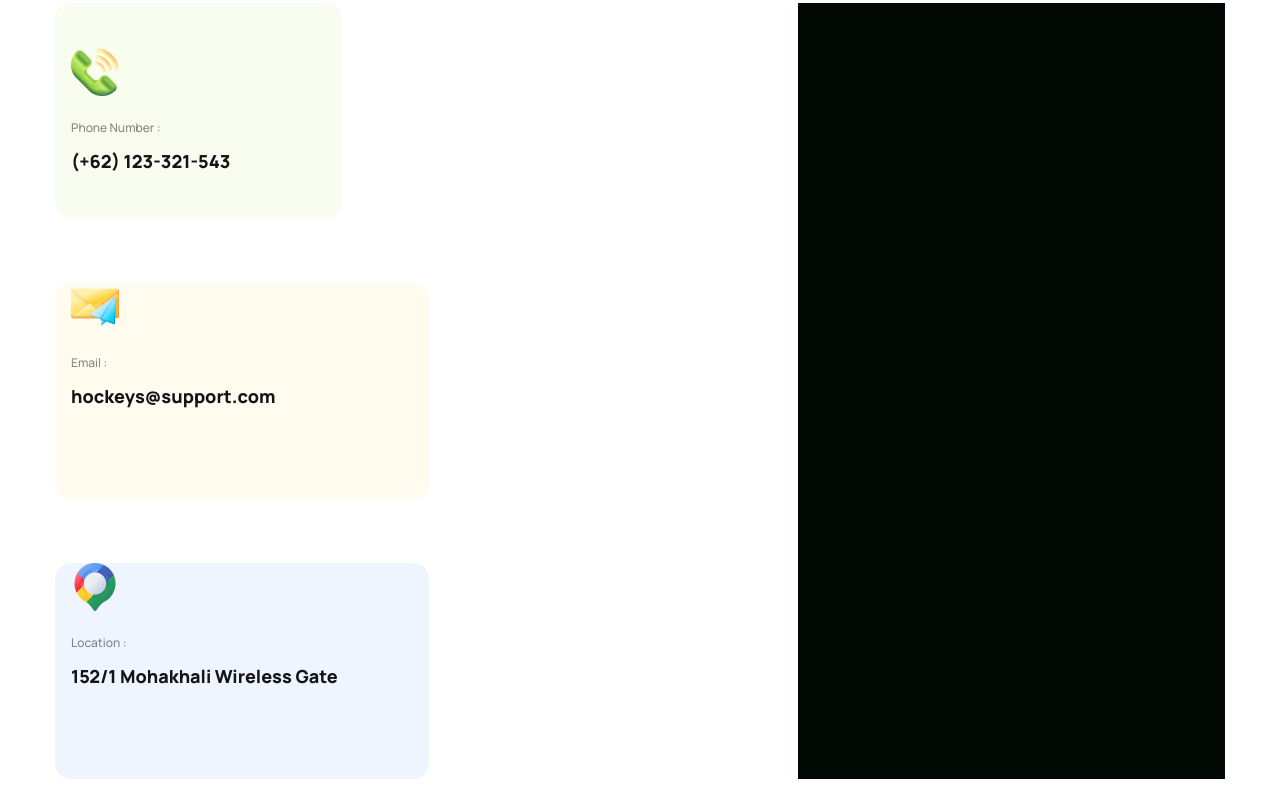
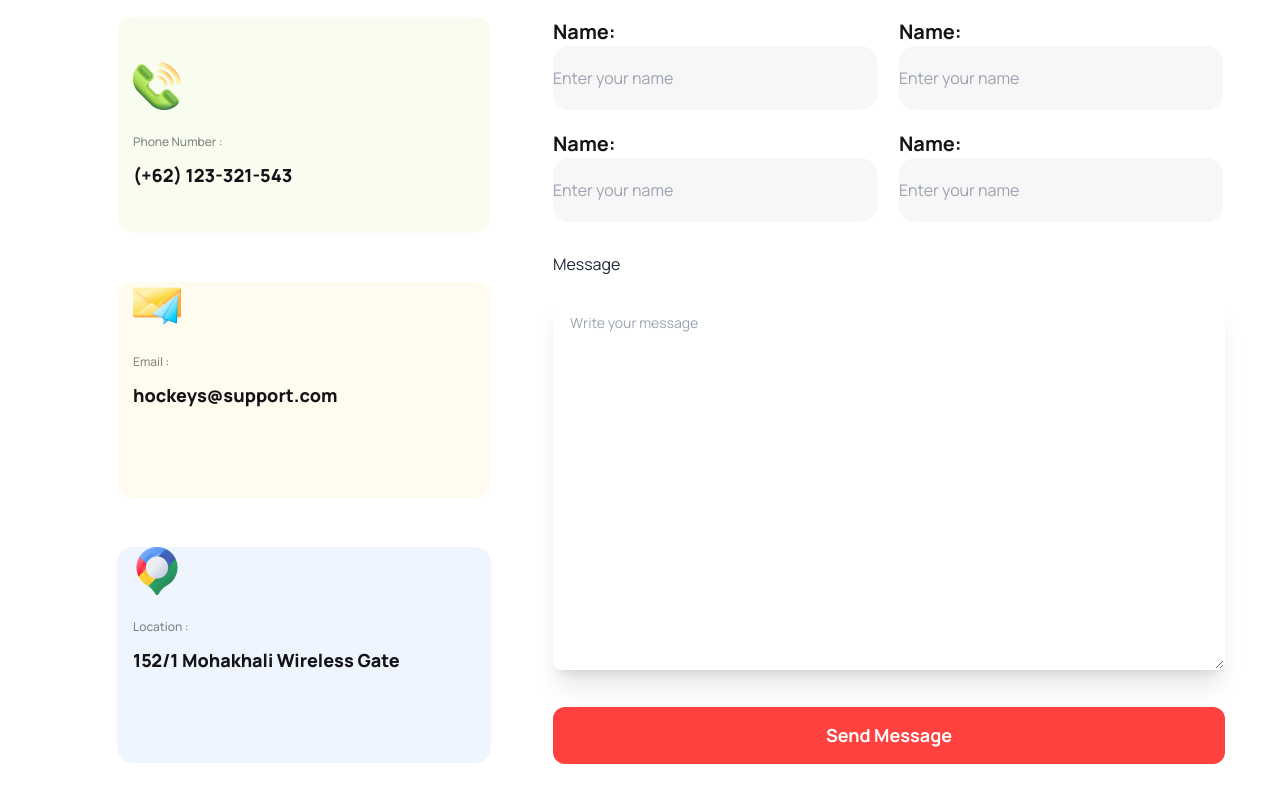
Before and after one commit to Dhruba545/third-assignment, a plain HTML site: page index.html in a window 1280 px wide. Shown: the part 3455-4260 px from the top of the page. Drawn offline with nearby package versions, Linux system fonts and the light colour scheme.

Commit message:
Re-change the clients section

```diff
--- a/index.html
+++ b/index.html
@@ -300,10 +300,10 @@
                     </div>
                     </div>
                 </div>
-                <div class="flex flex-col bg-black md:flex-row w-full md:justify-between ">
+                <div class="flex flex-col md:flex-row w-full md:justify-between ">
 
-                <div class="flex flex-col space-y-5 w-full md:h-[776px] h-[664px] items-start justify-between bg-white mx-auto  " >  <!--first of thw-->
-                    <div class=" h-[184px] w-[309px] md:w-[287px] md:h-[216px] bg-[#BCED6D1A] rounded-2xl flex items-center " ><!--Clients 2 1-->
+                <div class="flex flex-col space-y-5 w-[335px] md:w-[474px] md:h-[774px] h-[664px] items-center justify-around  bg-white mx-auto  " >  <!--first of thw-->
+                    <div class=" h-[184px] w-[287px] md:w-[374px] md:h-[216px] bg-[#BCED6D1A] rounded-2xl flex items-center " ><!--Clients 2 1-->
                        <div class="flex flex-col justify-center space-y-6 pl-4 " > <!--Clients 2 1 0 -->
                            <div><!--Clients 2 1 1-->
                                <img src="./Images/Group 1171275317.png" height="48px" width="48px">
@@ -349,8 +349,19 @@
                        </div>
                     </div>
                    </div>
-                    <div class="w-[335px] md:w-[672px] md:h-[776px] bg-green-900 opacity-10 " ><!--The second of two-->
+                    <div class="w-[335px] md:w-[672px] md:h-[776px] flex flex-col justify-around  " ><!--The second of two-->
+                       <div class="w-[335px] md:w-[672px] grid grid-cols-1 md:grid-cols-2 gap-5 " >
+                         <div>                        <label class="text-[#131318] text-xl font-bold " for="name">Name:</label><br><input class="w-[335px] md:w-[324px] h-16 rounded-2xl bg-[#13131808] " id="name" placeholder="Enter your name ">                         </div>
+                         <div>                        <label class="text-[#131318] text-xl font-bold " for="name">Name:</label><br><input class="w-[335px] md:w-[324px] h-16 rounded-2xl bg-[#13131808]  " id="name" placeholder="Enter your name ">                         </div>
+                         <div>                        <label class="text-[#131318] text-xl font-bold " for="name">Name:</label><br><input class="w-[335px] md:w-[324px] h-16 rounded-2xl bg-[#13131808]  " id="name" placeholder="Enter your name ">
+                         </div>
+                         <div>                        <label class="text-[#131318] text-xl font-bold " for="name">Name:</label><br><input class="w-[335px] md:w-[324px] h-16 rounded-2xl bg-[#13131808] " id="name" placeholder="Enter your name ">
+                         </div>
+                       </div>
+                       <div>Message <br><br><textarea class="textarea h-52 w-[335px] md:w-[672px] md:h-[370px] bg-#13131808 shadow-xl " placeholder="Write your message"></textarea></div>
+                       <button class="btn-primary w-[335px] h-[57px] md:w-[672px] bg-[#FF4240] rounded-xl text-white text-lg font-bold " >Send Message
 
+                       </button>
                     </div>
                 </div>
                 <div><!--Clients 3-->
@@ -368,13 +379,15 @@
     </main>
     <footer>
         <footer class=" footer p-10 bg-neutral text-neutral-content flex flex-col md:flex-row justify-around w-[340px] md:w-[1450px] mx-auto ">
-            <nav>
+
+                <nav class=" ">
                     <header class="footer-title text-2xl text-white font-extrabold  ">Get In Touch</header>
                     <a class="link link-hover">Branding</a>
                     <a class="link link-hover">Design</a>
                     <a class="link link-hover">Marketing</a>
                     <a class="link link-hover">Advertisement</a>
                   </nav>
+
             <nav class="flex justify-between w-[340px] md:w-1/2" >
               <div>
                 <header class="footer-title text-[18px] font-bold text-white  ">Company</header>
```
Also changed, not shown: pr.html (+4 -2 lines). Lines whose indentation alone changed are shown as unchanged.
